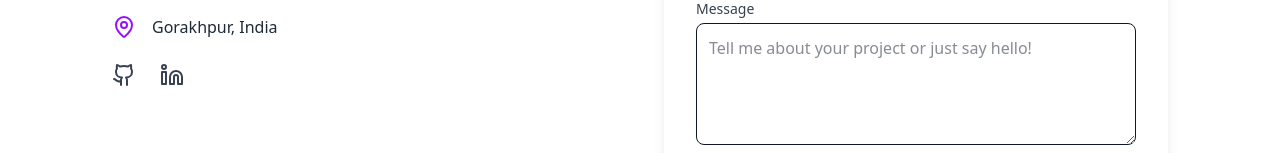
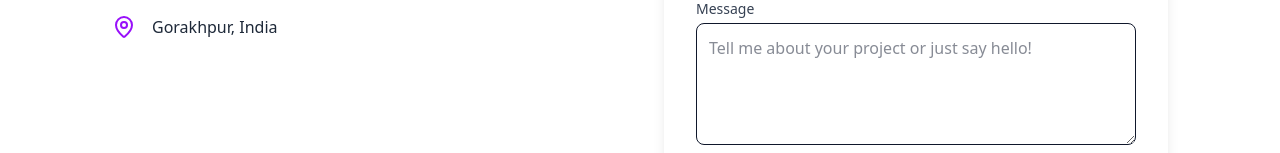
Before and after one commit to anshika2301/MyPortfolio, a React (Vite) app in the folder myportfolio/: page / in a window 1280 px wide. Shown: the part 2843-2996 px from the top of the page. Built offline with nearby package versions, Linux system fonts and the light colour scheme.

Commit message:
changes are done

```diff
--- a/myportfolio/src/components/About.jsx
+++ b/myportfolio/src/components/About.jsx
@@ -16,7 +16,7 @@ const About = () => {
         </div>
         <div className="order-1 md:order-2">
           <div className="relative">
-            <div className="absolute inset-0 bg-gradient-to-r from-slate-200/50 to-transparent blur-2xl rounded-2xl" aria-hidden></div>
+            <div className="absolute inset-0 bg-gradient-to-r from-slate-200/50 to-transparent blur-xl rounded-2xl" aria-hidden></div>
             <img className="relative rounded-2xl shadow-lg w-full h-auto object-cover
             [mask-image:radial-gradient(circle,white,transparent)]"
                  src="bg2.jpg"
--- a/myportfolio/src/components/Contact.jsx
+++ b/myportfolio/src/components/Contact.jsx
@@ -69,14 +69,7 @@ const Contact = () => {
           </ul>
 
           {/* Social Icons */}
-          <div className="flex space-x-6 mt-6">
-            <a href="https://github.com/yourgithub" target="_blank" rel="noopener noreferrer">
-              <Github className="w-6 h-6 text-gray-700 hover:text-black transition" />
-            </a>
-            <a href="https://linkedin.com/in/yourlinkedin" target="_blank" rel="noopener noreferrer">
-              <Linkedin className="w-6 h-6 text-gray-700 hover:text-blue-700 transition" />
-            </a>
-          </div>
+
         </div>
 
         {/* Right Section - Form */}
--- a/myportfolio/src/components/Footer.jsx
+++ b/myportfolio/src/components/Footer.jsx
@@ -51,7 +51,7 @@ const Footer = () => {
 
       {/* Bottom Bar */}
       <div className="border-t border-gray-700 mt-10 pt-6 text-center text-sm text-white">
-        © {new Date().getFullYear()} Made with ❤️ by Avani Verma. All rights reserved.
+        © {new Date().getFullYear()} Made with ❤️ by Anshika Verma. All rights reserved.
       </div>
     </footer>
   );
```
